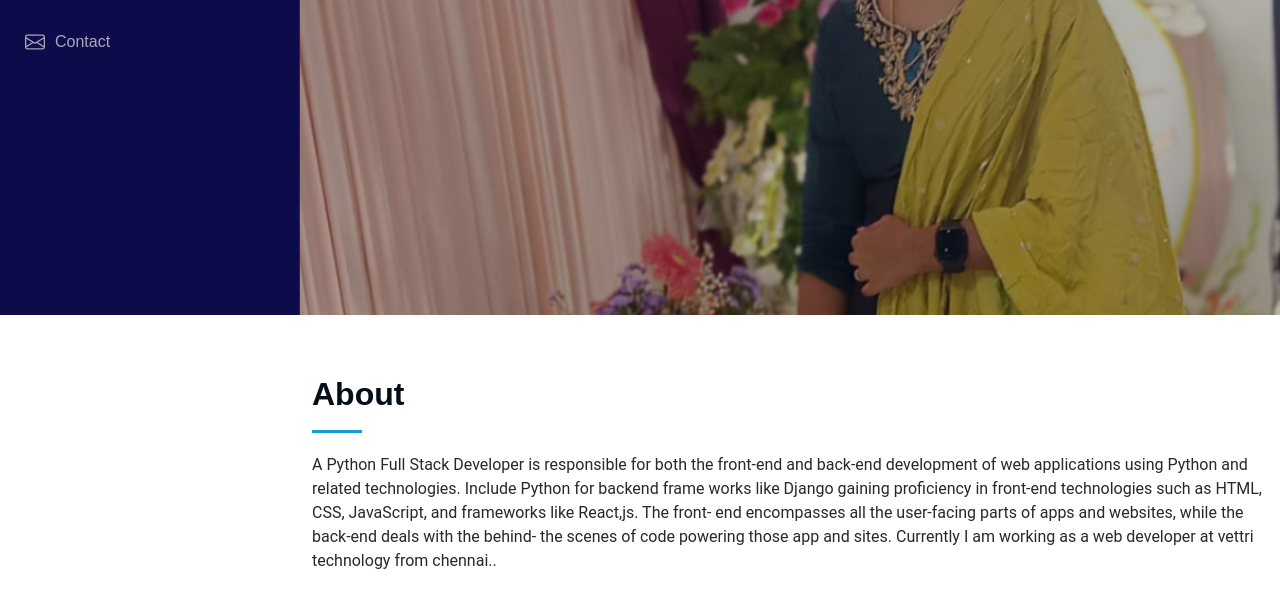
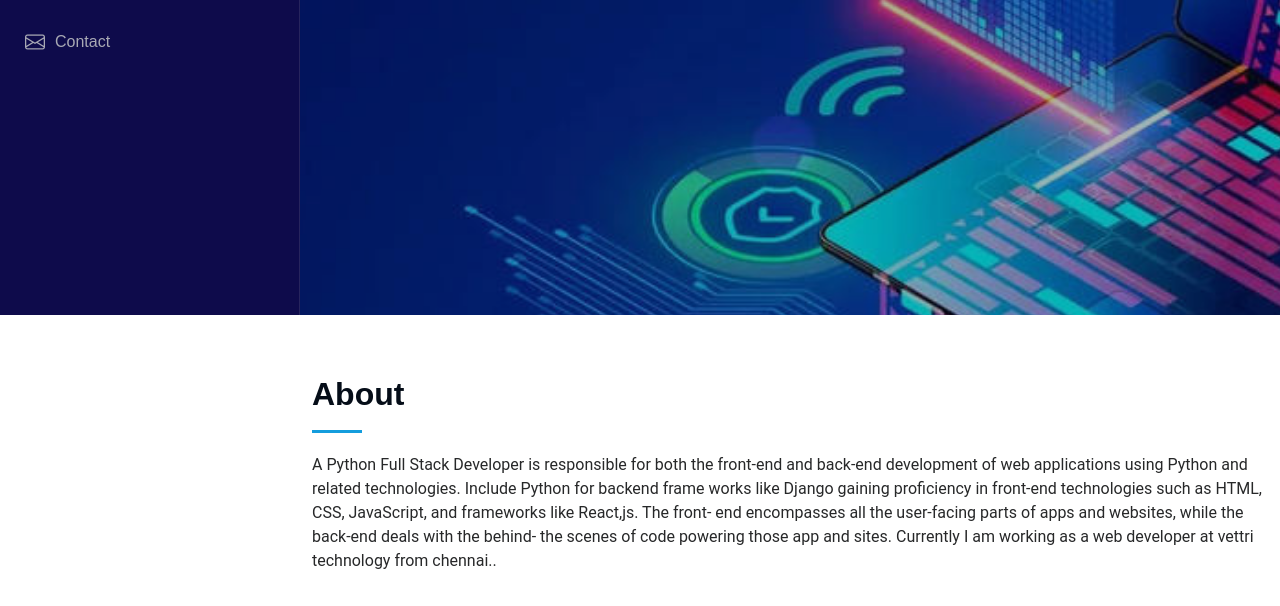
Before and after one commit to Abinithiselvakumar21/abi_portfolio, a plain HTML site: page index.html in a window 1280 px wide. Shown: the part 485-1091 px from the top of the page. Drawn offline with nearby package versions, Linux system fonts and the light colour scheme.

Commit message:
Update index.html

```diff
--- a/index.html
+++ b/index.html
@@ -101,7 +101,7 @@
     <!-- Hero Section -->
     <section id="hero" class="hero section dark-background">
 
-      <img src="assets/img/img-6.jpg" alt="" data-aos="fade-in" class="" style="height:220%" width="20%">
+      <img src="assets/img/background.jpg" alt="" data-aos="fade-in" class="" style="height:220%" width="20%">
 
       <div class="container" data-aos="fade-up" data-aos-delay="100">
         <h2>Abinithi.S</h2>
```
